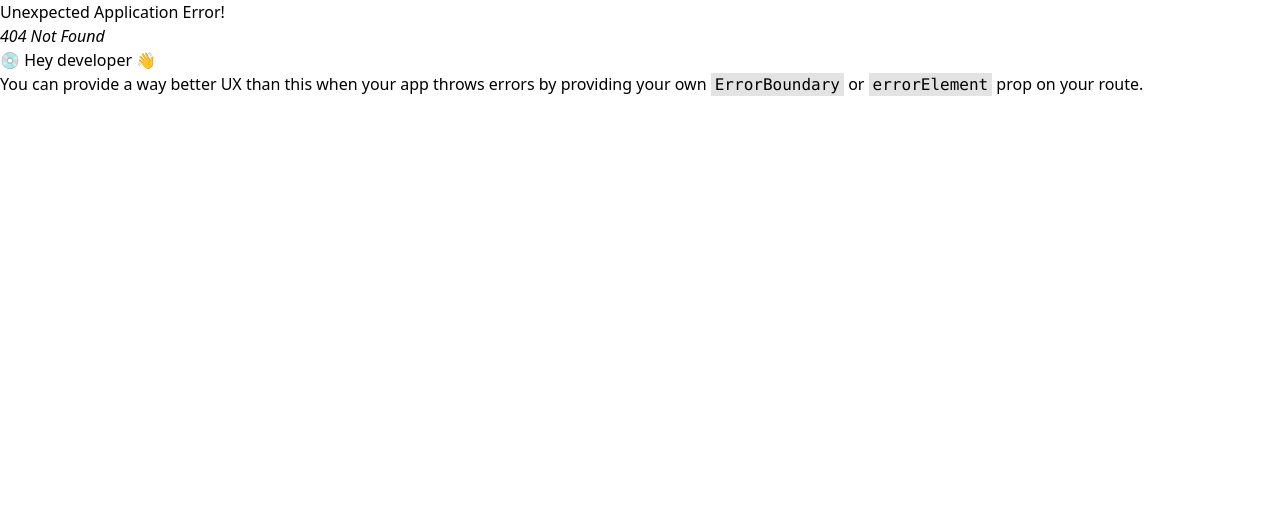
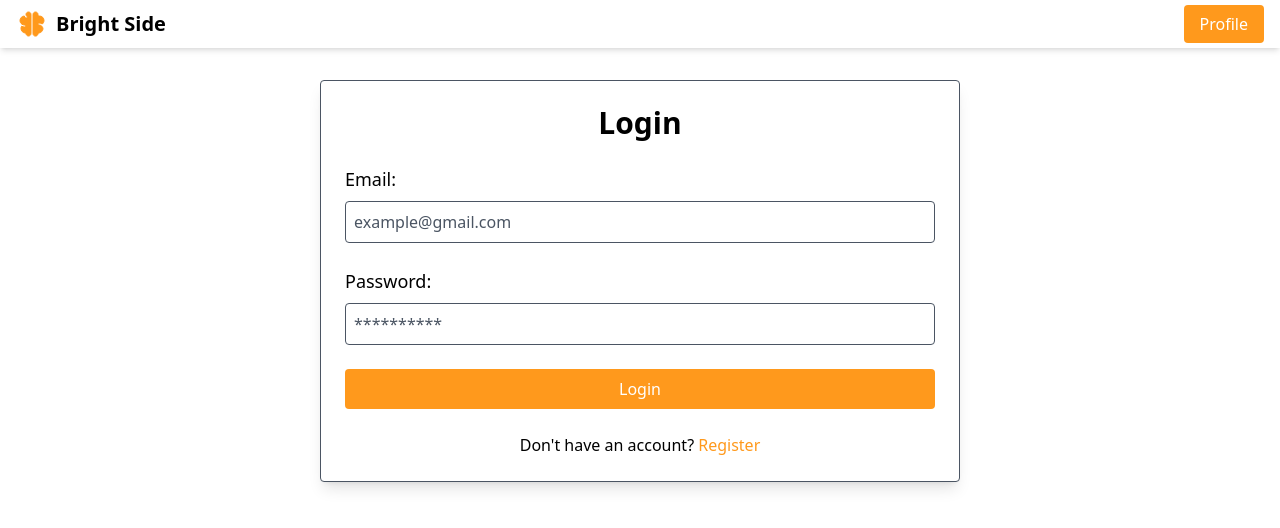
Before and after one commit to kamal-deep-131/mern, a React (Vite) app in the folder frontend/: page /login in a window 1280 px wide. Before the commit this address had no page. Shown: the top 528 px of the page. Built offline with nearby package versions, Linux system fonts and the light colour scheme.

Commit message:
Login Page added

```diff
--- /dev/null
+++ b/frontend/src/components/InputField.jsx
@@ -0,0 +1,20 @@
+import React from 'react'
+
+const InputField = ({ label, placeholder, name, onChange, value, type }) => {
+    return (
+        <div className='w-full flex flex-col justify-start items-start gap-2'>
+            <label className='text-base md:text-lg'>{label}:</label>
+            <input
+                className='w-full border border-gray-600
+                 rounded p-2 outline-black placeholder:text-gray-600'
+                type={type}
+                name={name}
+                placeholder={placeholder}
+                onChange={onChange}
+                value={value}
+            />
+        </div>
+    )
+}
+
+export default InputField
--- a/frontend/src/components/index.js
+++ b/frontend/src/components/index.js
@@ -1,3 +1,4 @@
 import Navbar from './Navbar'
+import InputField from './InputField'
 
-export { Navbar }
+export { Navbar, InputField }
--- a/frontend/src/main.jsx
+++ b/frontend/src/main.jsx
@@ -4,11 +4,13 @@ import './index.css'
 import Layout from './Layout'
 import { Home } from './pages'
 import { Route, RouterProvider, createBrowserRouter, createRoutesFromElements } from 'react-router-dom'
+import { Login } from './pages'
 
 const router = createBrowserRouter(
   createRoutesFromElements(
     <Route path='/' element={<Layout />}>
       <Route index element={<Home />} path='/' />
+      <Route index element={<Login />} path='/login' />
 
     </Route >
   )
--- /dev/null
+++ b/frontend/src/pages/Login.jsx
@@ -0,0 +1,32 @@
+import React from 'react'
+import { InputField } from '../components'
+import { Link } from 'react-router-dom'
+
+const Login = () => {
+    return (
+        <section className='w-full h-full'>
+            <div className='w-2/4 mx-auto my-8 p-6  rounded flex flex-col items-center justify-center gap-6 shadow-lg bg-white border border-gray-600'>
+                <h1 className='text-xl  md:text-3xl font-bold'>Login</h1>
+                <form className='w-full flex flex-col gap-6' >
+                    <InputField
+                        label="Email"
+                        name="email"
+                        placeholder={"example@gmail.com"}
+                        type="email" />
+                    <InputField
+                        label="Password"
+                        name="password"
+                        placeholder={"**********"}
+                        type="password" />
+
+                    <button className='w-full bg-primary text-white font-medium rounded p-2'>Login</button>
+                    <div className='w-full text-sm md:text-base'>
+                        <p className='text-center'>Don't have an account? <Link href="/register" className='text-primary font-medium'>Register</Link></p>
+                    </div>
+                </form>
+            </div>
+        </section>
+    )
+}
+
+export default Login
--- a/frontend/src/pages/index.js
+++ b/frontend/src/pages/index.js
@@ -1,3 +1,4 @@
 import Home from './Home'
+import Login from './login'
 
-export { Home }
+export { Home, Login }
```
